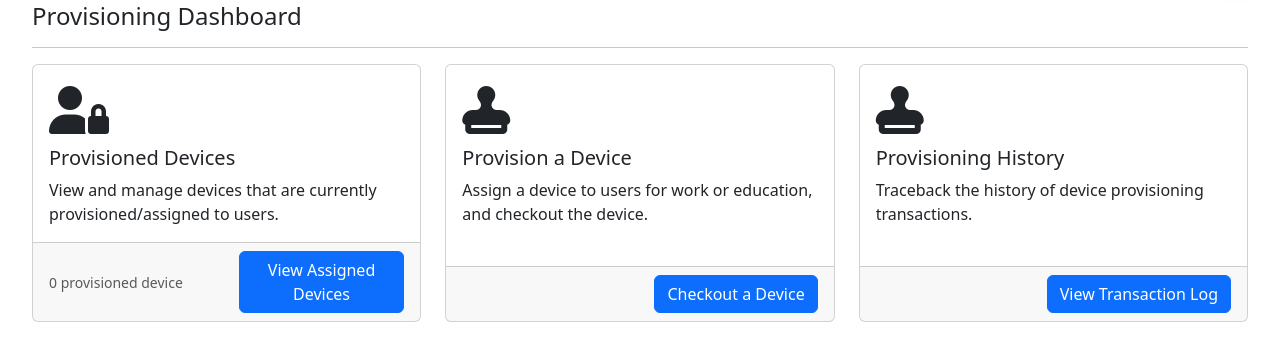
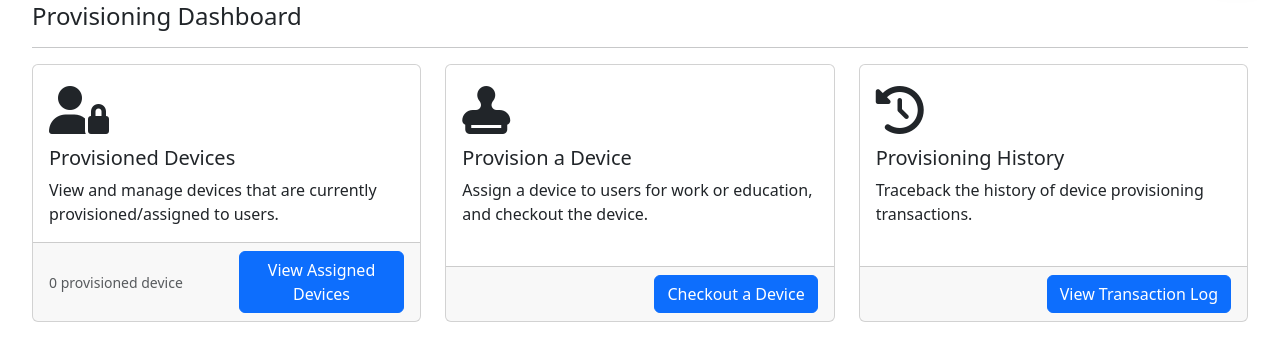
Before and after one commit to ravendinata/JACITA-Kanri, a Flask app: page /provisioning_dashboard in a window 1280 px wide. Shown: the part 80-441 px from the top of the page. Run offline with Flask 3, Linux system fonts and the light colour scheme; data that the repository does not hold is empty; parts of the project's set-up code (start-up, migrations or seed data) failed here and were passed over; some libraries are stand-ins or nearby versions.

```diff
--- a/templates/provisioning_dashboard.html
+++ b/templates/provisioning_dashboard.html
@@ -47,7 +47,7 @@
     <div class="col-md-4">
         <div class="card h-100">
             <div class="card-body">
-                <h1 class="display-5"><i class="fa-solid fa-stamp"></i></h1>
+                <h1 class="display-5"><i class="fa-solid fa-clock-rotate-left"></i></i></h1>
                 <h5 class="card-title">Provisioning History</h5>
                 <p class="card-text">Traceback the history of device provisioning transactions.</p>
             </div>
```
